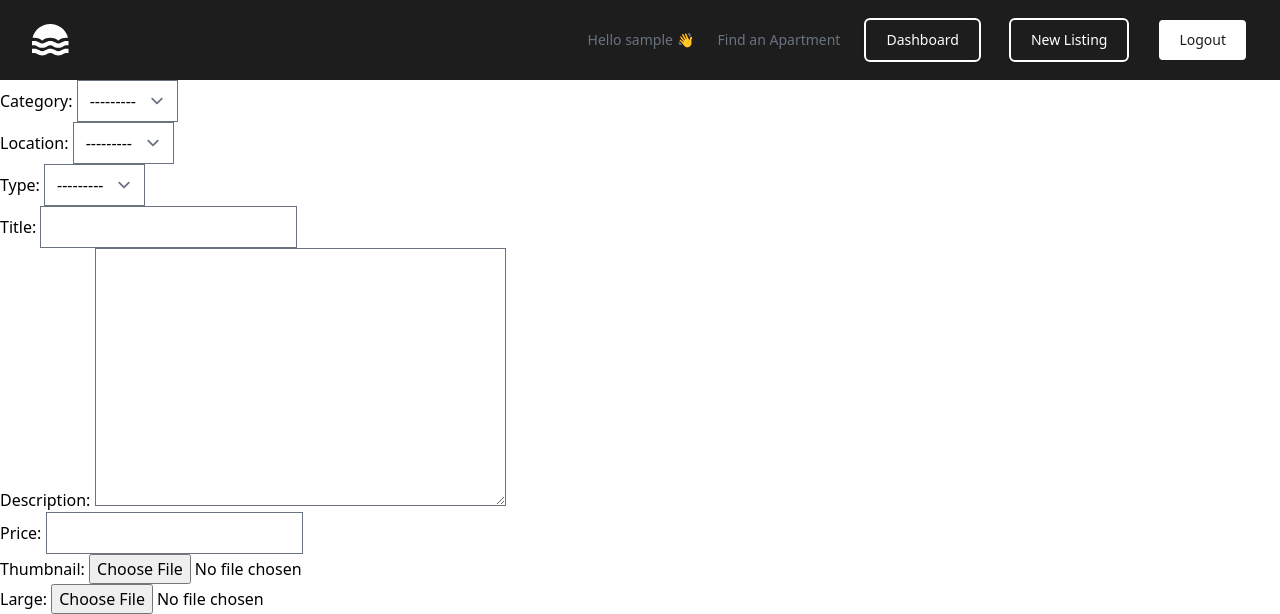
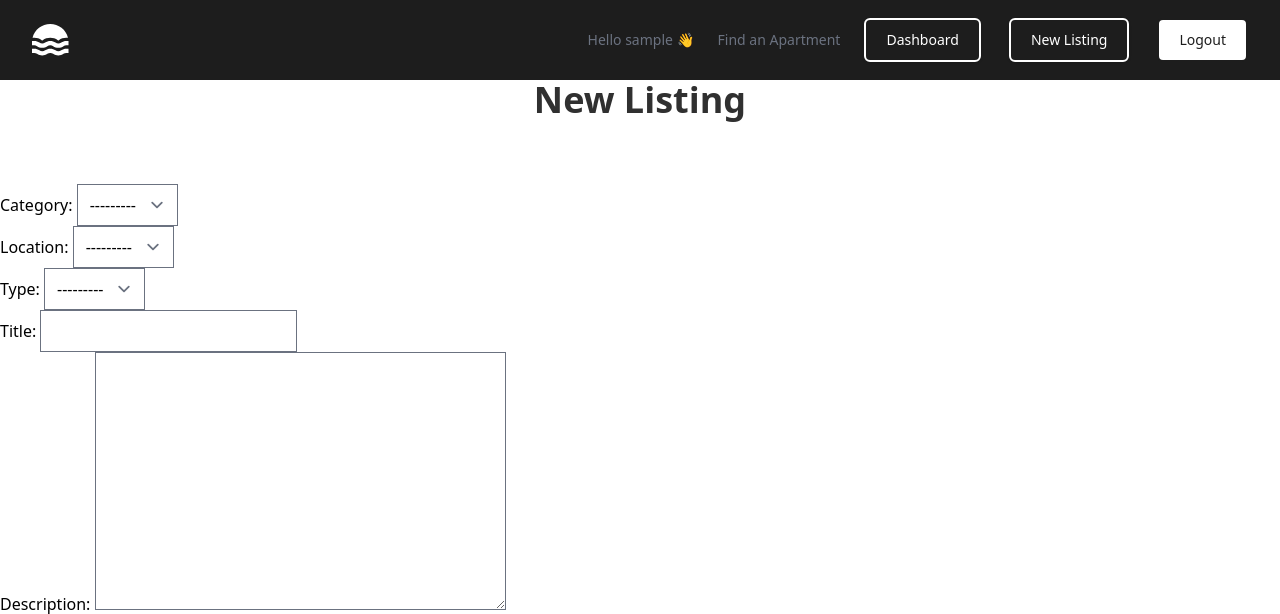
Before and after one commit to HarunaDev/realtor-marketplace, a Django app: page /listings/new/ in a window 1280 px wide. Shown: the top 614 px of the page. Run offline with Django 5.2, Linux system fonts and the light colour scheme; the visitor is signed in with stand-in values (Sample User, id 1); data that the repository does not hold is empty; some libraries are stand-ins or nearby versions.

Commit message:
added urls for edit form & modified form

```diff
--- a/realagent/listing/templates/listing/form.html
+++ b/realagent/listing/templates/listing/form.html
@@ -3,11 +3,10 @@
 {% block title %}{{ title }}{% endblock %}
 
 {% block content %}
+<h1 class="font-bold text-4xl text-[#303030] mb-16 text-center">{{ title }}</h1>
 {% if account_type == 'seller' %}
 <form method="post" action="." enctype="multipart/form-data">
     {% csrf_token %}
-
-
 
     <div>
         {{ form.as_p }}
--- a/realagent/listing/urls.py
+++ b/realagent/listing/urls.py
@@ -6,5 +6,6 @@ app_name = 'listing'
 
 urlpatterns = [
     path('new/', views.new, name='new'),
-    path('<int:pk>/', views.detail, name='detail')
+    path('<int:pk>/', views.detail, name='detail'),
+    path('<int:pk>/edit/', views.edit, name='edit'),
 ]
--- a/realagent/theme/static/css/dist/styles.css
+++ b/realagent/theme/static/css/dist/styles.css
@@ -877,6 +877,10 @@ select {
   margin-right: auto;
 }
 
+.mb-16 {
+  margin-bottom: 4rem;
+}
+
 .mb-3 {
   margin-bottom: 0.75rem;
 }
```
